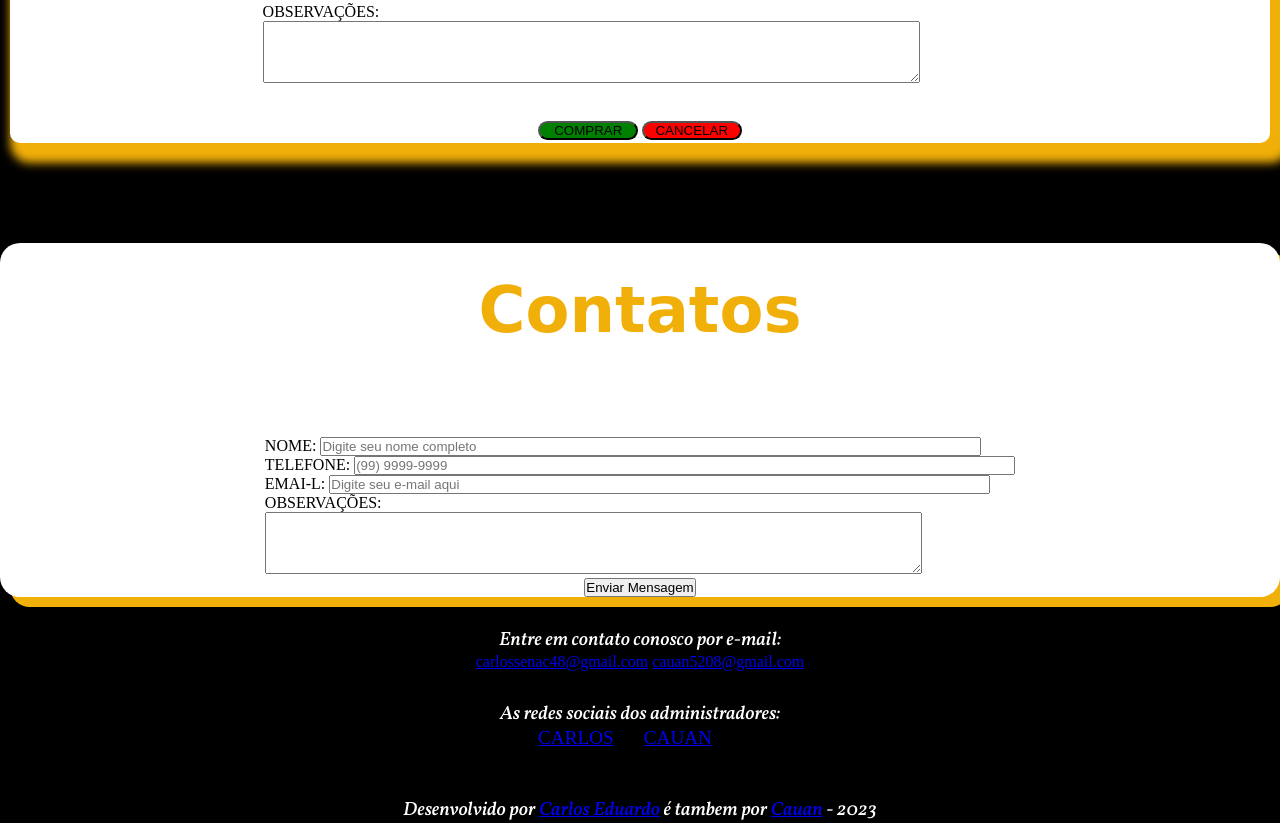
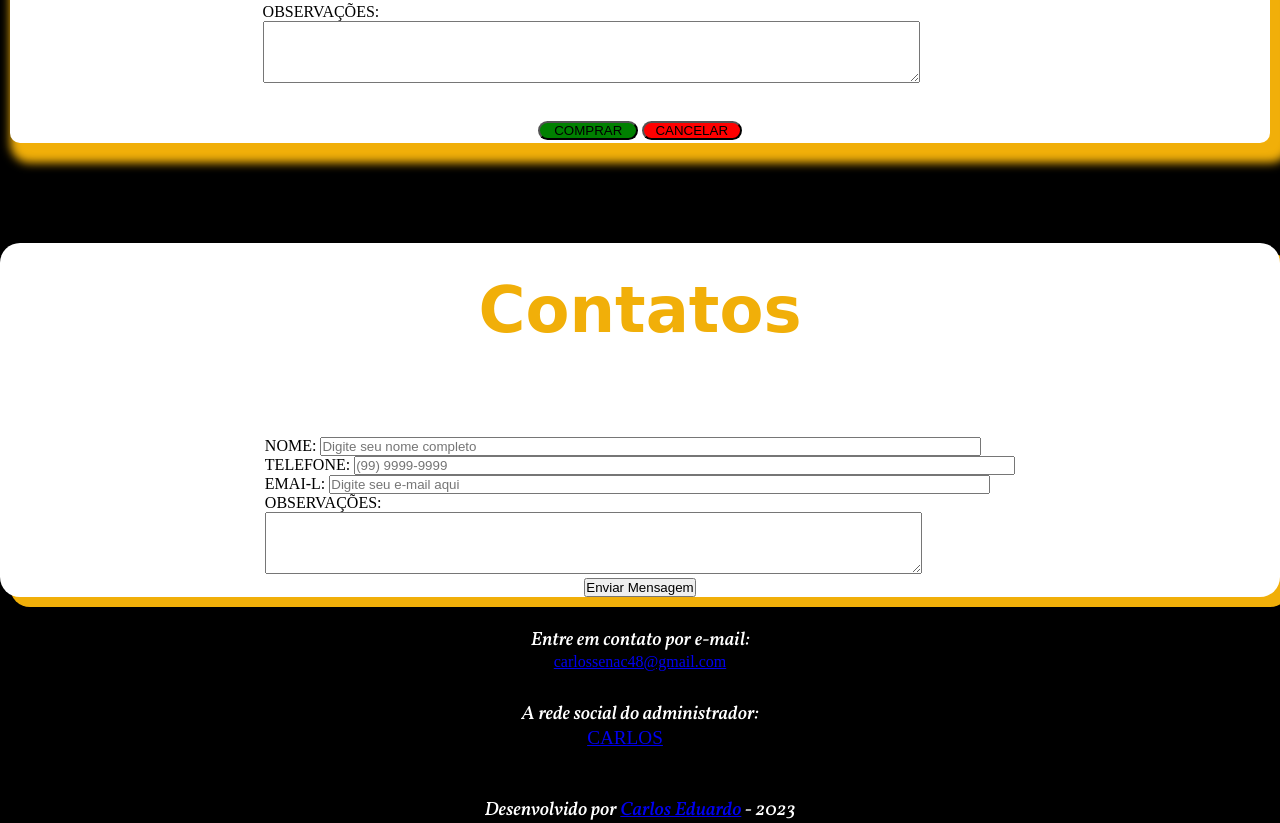
Before and after one commit to EduardoCECS/Projeto-de-Bijuteria, a plain HTML site: page index.html in a window 1280 px wide. Shown: the part 2965-3788 px from the top of the page. Drawn offline with Linux system fonts and the light colour scheme; a web font is replaced by a local one.

Commit message:
Update index.html

```diff
--- a/index.html
+++ b/index.html
@@ -269,15 +269,13 @@
 	</div>
 
 	<div class="text-link">
-	<p style="color: white;">Entre em contato conosco por e-mail:</p>
+	<p style="color: white;">Entre em contato por e-mail:</p>
 	<a  href="mailto:carlossenac48@gmail.com?subject=Horário de e-mail&body=O horario que eu olho meus email e sempre 10:00 ate 20:00 horas.">carlossenac48@gmail.com</a>
-	<a href="mailto:cauan5208@gmail.com?subject=Horário de e-mail&body=O horario que eu olho meus email e sempre 10:00 ate 20:00 horas.">cauan5208@gmail.com</a>
 	</div>
 
-	<p style="color: white;">As redes sociais dos administradores:</p>
+	<p style="color: white;">A rede social do administrador:</p>
 	<ul>
-		<li><a href="http://instagram.com/carvalhocadu_">CARLOS</a></li>
-		<li><a href="http://instagram.com/caaauanzin">CAUAN</a></li>
+		<li><a href="http://instagram.com/eduardo.cecs">CARLOS</a></li>
 	</ul>
 
 	</section>
@@ -295,7 +293,7 @@
 	<footer>
 
 	<br/>
-	<p align="center" style="color: white;">Desenvolvido por <a href="http://instagram.com/carvalhocadu_" target="_blank">Carlos Eduardo</a> é tambem por <a href="http://instagram.com/caaauanzin" target="_blank">Cauan</a> - 2023</p>
+	<p align="center" style="color: white;">Desenvolvido por <a href="http://instagram.com/eduardo.cecs" target="_blank">Carlos Eduardo</a> - 2023</p>
 
 	</footer>
 
```
